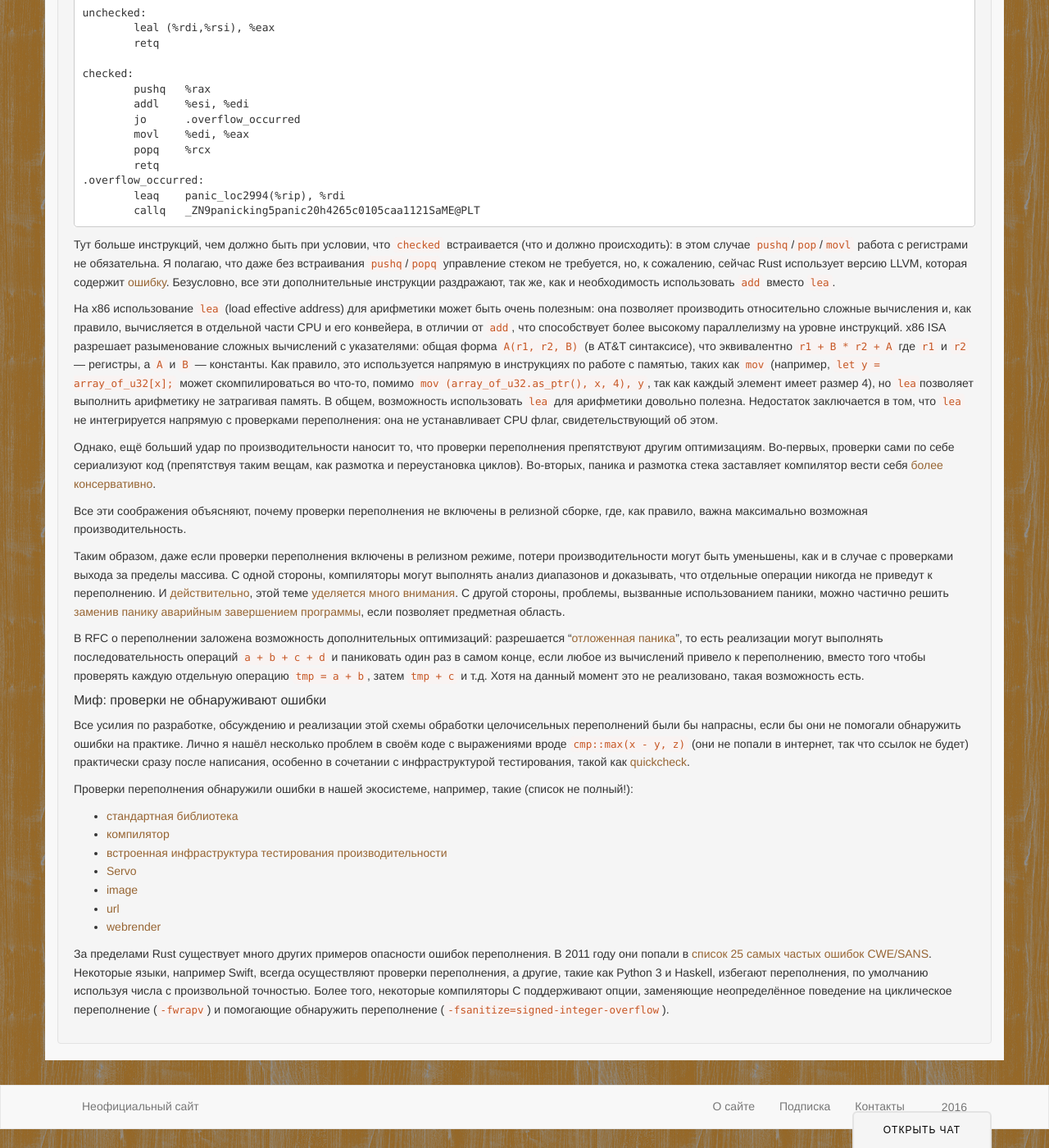
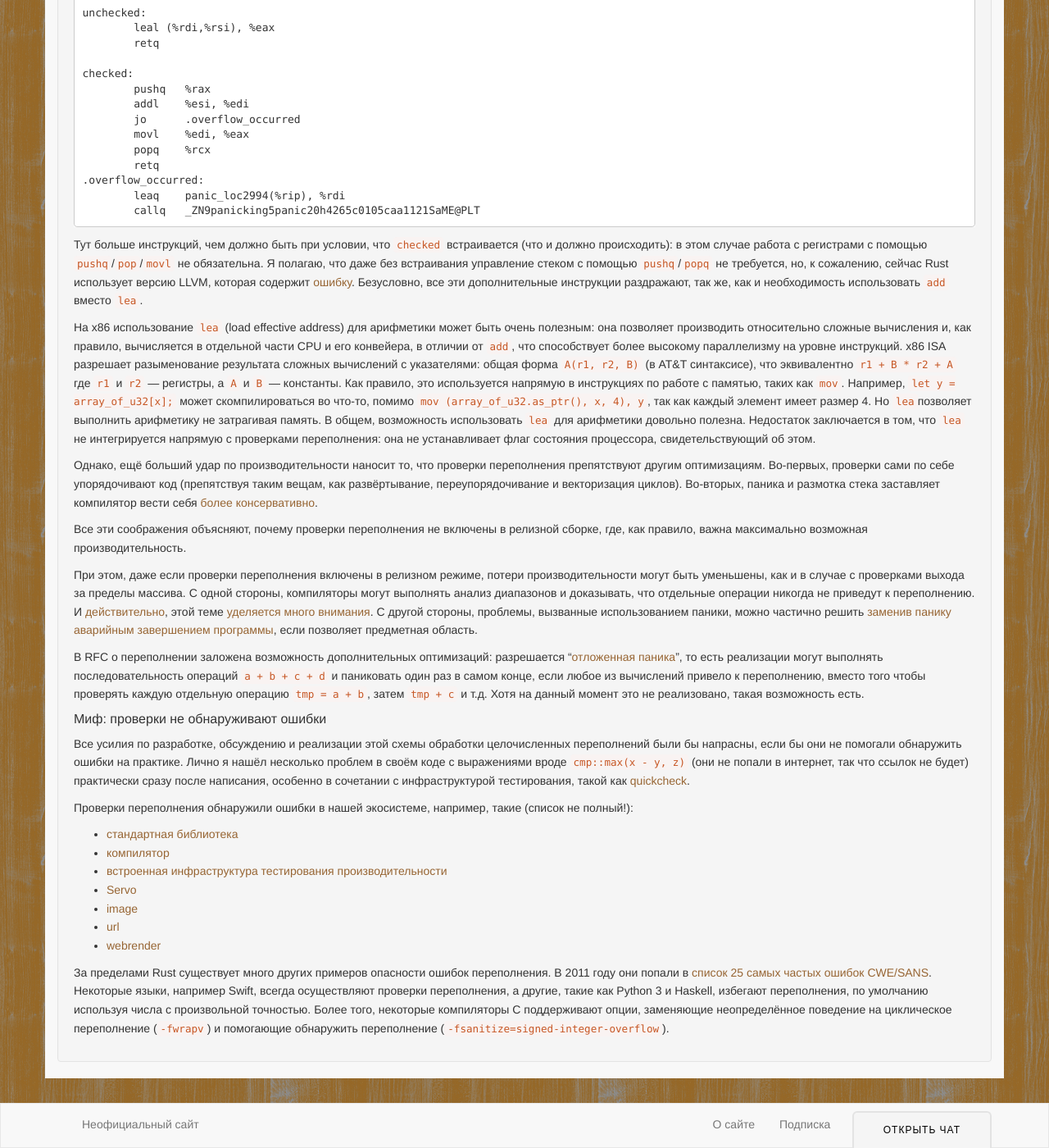
Before and after one commit to rust-lang-ru/rustycrate.ru, a Jekyll site: the page built from _posts/2016-07-25-myths-and-legends-about-integer-overflow-in-rust.md, in a window 1280 px wide and 1400 px high, scrolled down 3602 px. Shown: the whole window at 82% size. Built offline with Jekyll 4.4.1, drawn with Linux system fonts in a browser that asks for light colours; nearby versions of some CDN libraries; Markdown is read by kramdown in place of the engine named in the settings; comment, search, counter and statistics services are not loaded; some of the changed text lies outside the part shown.

Commit message:
Update 2016-07-25-myths-and-legends-about-integer-overflow-in-rust.md

````diff
--- a/_posts/2016-07-25-myths-and-legends-about-integer-overflow-in-rust.md
+++ b/_posts/2016-07-25-myths-and-legends-about-integer-overflow-in-rust.md
@@ -70,6 +74,7 @@
 ключевых целей Rust - обеспечивать безопасность работы с памятью, а такая *неопределённость*
 (аналогичная неопределённому поведению в С) явно противоречит этой цели. Переменная,
 содержащая неопределённое значение, не обязана сохранять одинаковое значение между использованиями:
+
 ```rust
 // Псевдо-Rust
 let x = undefined;
@@ -78,8 +83,10 @@
 let z = x;
 assert_eq!(y, z); // потенциальная проблема
 ```
+
 Это приведёт к катастрофическим последствиям, если от такого значения зависит безопасность.
 Например, при проверке выхода за границы массива `foo[x]`:
+
 ```rust
 let x = undefined;
 
@@ -91,6 +98,7 @@
     panic!("index out of bounds")
 };
 ```
+
 Если значение переменной `х` различается при сравнении  `x < foo.len()` и при непосредственном
 доступе к массиву, то гарантии могут быть нарушены: в сравнении может оказаться `0 < foo.len()`,
 а при доступе по индексу получится `foo.get_unchecked(123456789)`. Непорядок!
@@ -220,6 +228,7 @@
 обнаружения ошибок во время разработки.
 
 К сожалению, проверки на переполнение требуют больше кода и инструкций:
+
 ```rust
 [no_mangle]
 pub fn unchecked(x: i32, y: i32) -> i32 {
@@ -231,9 +240,11 @@
     x + y
 }
 ```
+
 С `-O -Z force-overflow-checks` на x86 (на 32-bit ARM LLVM в данный момент генерирует
 избыточные сравнения и манипуляции с регистрами, так что потеря в производительности
 даже больше!) это компилируется в следующее (с некоторыми изменениями для ясности):
+
 ```
 unchecked:
 	leal (%rdi,%rsi), %eax
@@ -250,9 +261,10 @@
 	leaq	panic_loc2994(%rip), %rdi
 	callq	_ZN9panicking5panic20h4265c0105caa1121SaME@PLT
 ```
+
 Тут больше инструкций, чем должно быть при условии, что `checked` встраивается (что и
-должно происходить): в этом случае `pushq`/`pop`/`movl` работа с регистрами не
-обязательна. Я полагаю, что даже без встраивания `pushq`/`popq` управление стеком не
+должно происходить): в этом случае работа с регистрами с помощью `pushq`/`pop`/`movl` не
+обязательна. Я полагаю, что даже без встраивания управление стеком с помощью `pushq`/`popq` не
 требуется, но, к сожалению, сейчас Rust использует версию LLVM, которая содержит
 [ошибку](https://llvm.org/bugs/show_bug.cgi?id=25614). Безусловно, все эти дополнительные
 инструкции раздражают, так же, как и необходимость использовать `add` вместо `lea`.
@@ -260,26 +272,26 @@
 На x86 использование `lea` (load effective address) для арифметики может быть очень полезным:
 она позволяет производить относительно сложные вычисления и, как правило, вычисляется в
 отдельной части CPU и его конвейера, в отличии от `add`, что способствует более высокому
-параллелизму на уровне инструкций. x86 ISA разрешает разыменование сложных вычислений с
-указателями: общая форма `A(r1, r2, B)` (в AT&T синтаксисе), что эквивалентно
+параллелизму на уровне инструкций. x86 ISA разрешает разыменование результата сложных вычислений
+с указателями: общая форма `A(r1, r2, B)` (в AT&T синтаксисе), что эквивалентно
 `r1 + B * r2 + A` где `r1` и `r2` — регистры, а `A` и `B` — константы. Как правило, это
-используется напрямую в инструкциях по работе с памятью, таких как `mov` (например,
+используется напрямую в инструкциях по работе с памятью, таких как `mov`. Например,
 `let y = array_of_u32[x];` может скомпилироваться во что-то, помимо `mov (array_of_u32.as_ptr(), x, 4), y`,
-так как каждый элемент имеет размер 4), но `lea`позволяет выполнить арифметику не затрагивая
+так как каждый элемент имеет размер 4. Hо `lea`позволяет выполнить арифметику не затрагивая
 память. В общем, возможность использовать `lea` для арифметики довольно полезна. Недостаток
 заключается в том, что `lea` не интегрируется напрямую с проверками переполнения: она не
-устанавливает CPU флаг, свидетельствующий об этом.
+устанавливает флаг состояния процессора, свидетельствующий об этом.
 
 Однако, ещё больший удар по производительности наносит то, что проверки переполнения
-препятствуют другим оптимизациям. Во-первых, проверки сами по себе сериализуют код
-(препятствуя таким вещам, как размотка и переустановка циклов). Во-вторых, паника и
+препятствуют другим оптимизациям. Во-первых, проверки сами по себе упорядочивают код
+(препятствуя таким вещам, как развёртывание, переупорядочивание и векторизация циклов). Во-вторых, паника и
 размотка стека заставляет компилятор вести себя
 [более консервативно](http://danluu.com/integer-overflow/).
 
 Все эти соображения объясняют, почему проверки переполнения не включены в релизной
 сборке, где, как правило, важна максимально возможная производительность.
 
-Таким образом, даже если проверки переполнения включены в релизном режиме, потери
+При этом, даже если проверки переполнения включены в релизном режиме, потери
 производительности могут быть уменьшены, как и в случае с проверками выхода за
 пределы массива. С одной стороны, компиляторы могут выполнять анализ диапазонов и
 доказывать, что отдельные операции никогда не приведут к переполнению. И
@@ -301,7 +313,7 @@
 
 #### Миф: проверки не обнаруживают ошибки
 
-Все усилия по разработке, обсуждению и реализации этой схемы обработки целочисельных
+Все усилия по разработке, обсуждению и реализации этой схемы обработки целочисленных
 переполнений были бы напрасны, если бы они не помогали обнаружить ошибки на практике.
 Лично я нашёл несколько проблем в своём коде с выражениями вроде `cmp::max(x - y, z)`
 (они не попали в интернет, так что ссылок не будет) практически сразу после написания,
````
Also changed, not shown: other parts of _posts/2016-07-25-myths-and-legends-about-integer-overflow-in-rust.md (+14 -10 lines).
